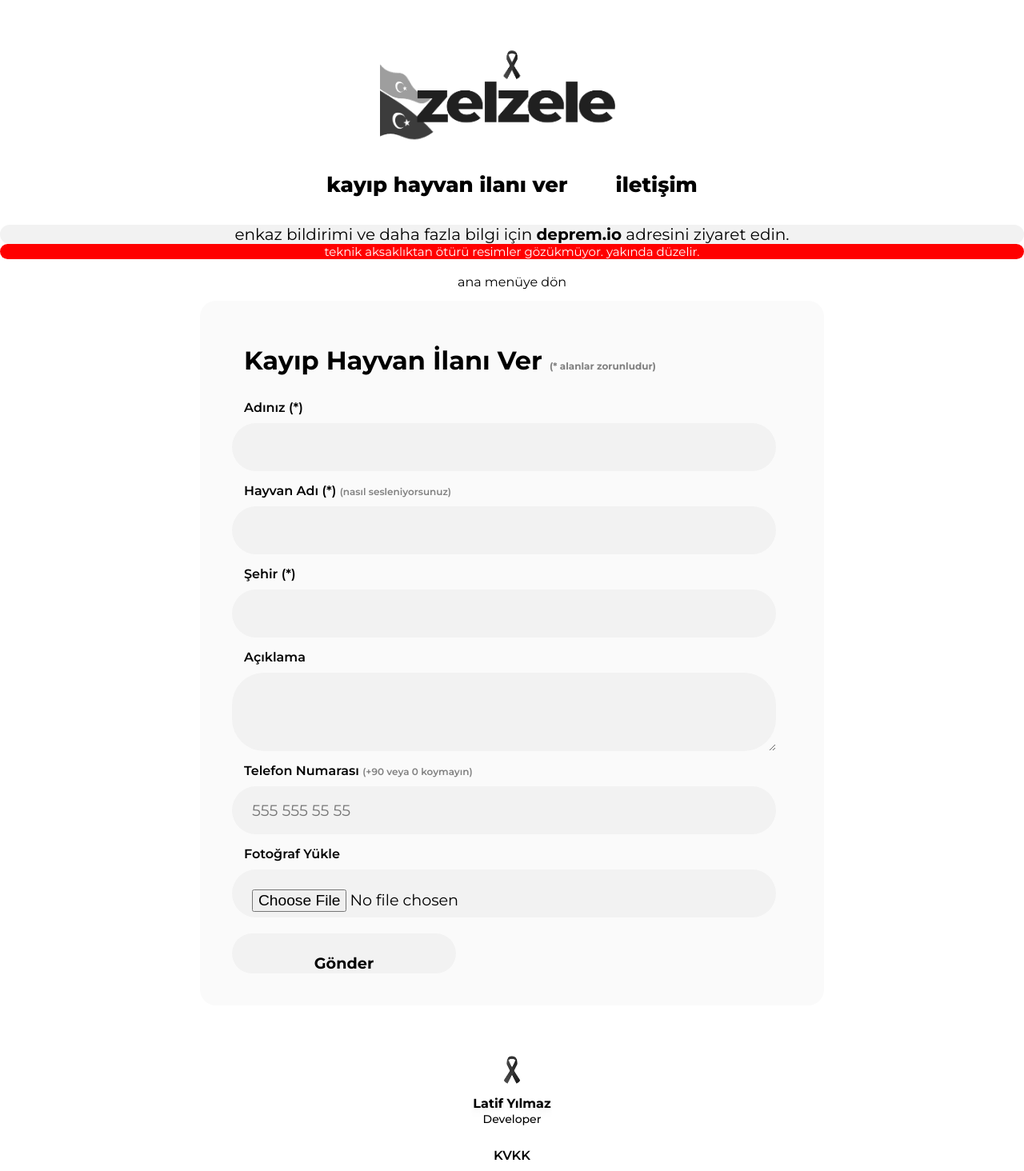
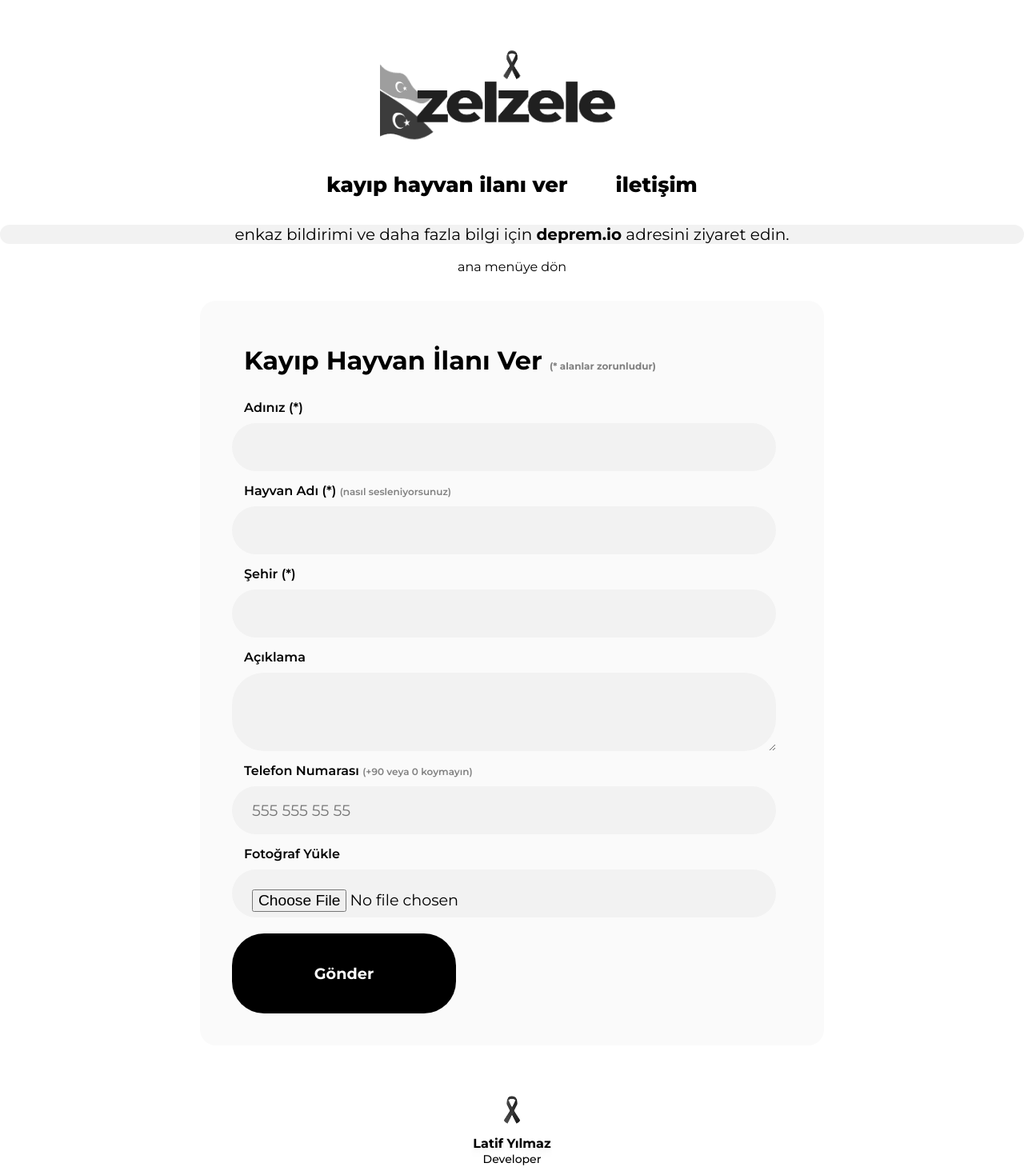
Before and after one commit to LatifY/zelzele, a React (Create React App) app: page /ilan-ver in a window 1280 px wide. Shown: the top 1464 px of the page at 80% size. Built offline with nearby package versions, Linux system fonts and the light colour scheme.

Commit message:
input button

```diff
--- a/src/assets/scss/index.scss
+++ b/src/assets/scss/index.scss
@@ -97,6 +97,9 @@ body {
 
         .send{
             width: 40%;
+            height: 100px;
+            background-color: black;
+            color: white;
             margin-top: 20px;
             font-weight: 700;
             cursor: pointer;
--- a/src/components/Header.js
+++ b/src/components/Header.js
@@ -23,9 +23,9 @@ export default function Header() {
                 </a>
             </div>
 
-            <div className="error">
+            {/* <div className="error">
                     teknik aksaklıktan ötürü resimler gözükmüyor. yakında düzelir.
-            </div>
+            </div> */}
             <br></br>
             {
                 window.location.pathname != "/" && (<a href="/">ana menüye dön</a>)
```
